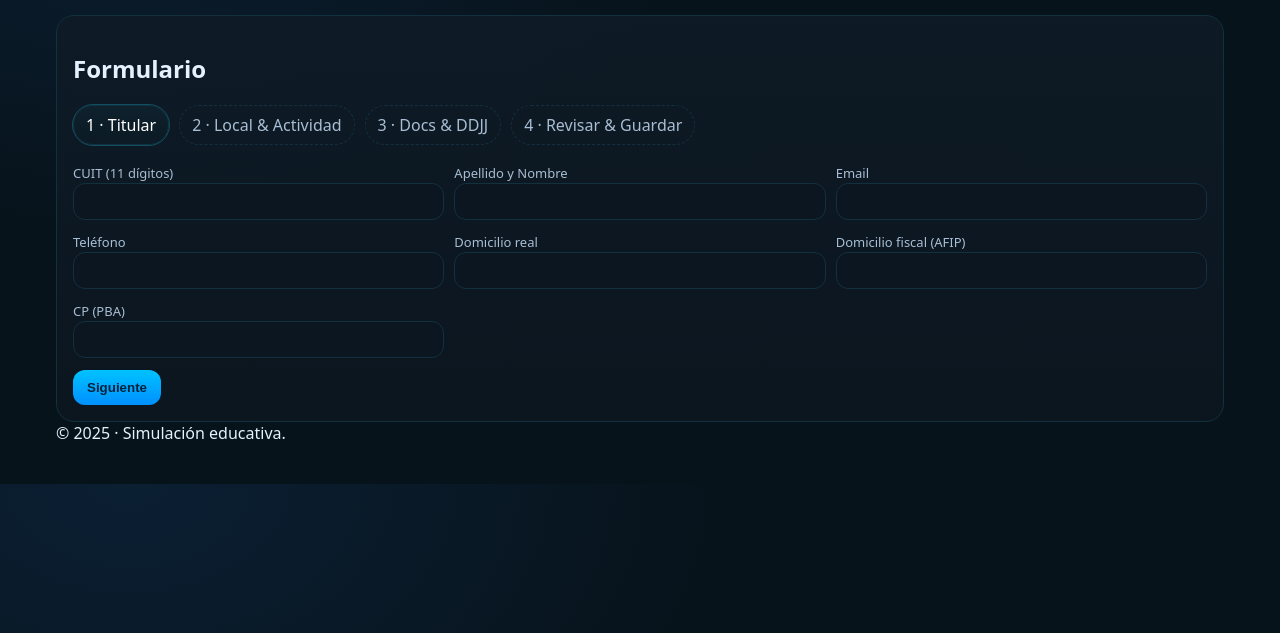
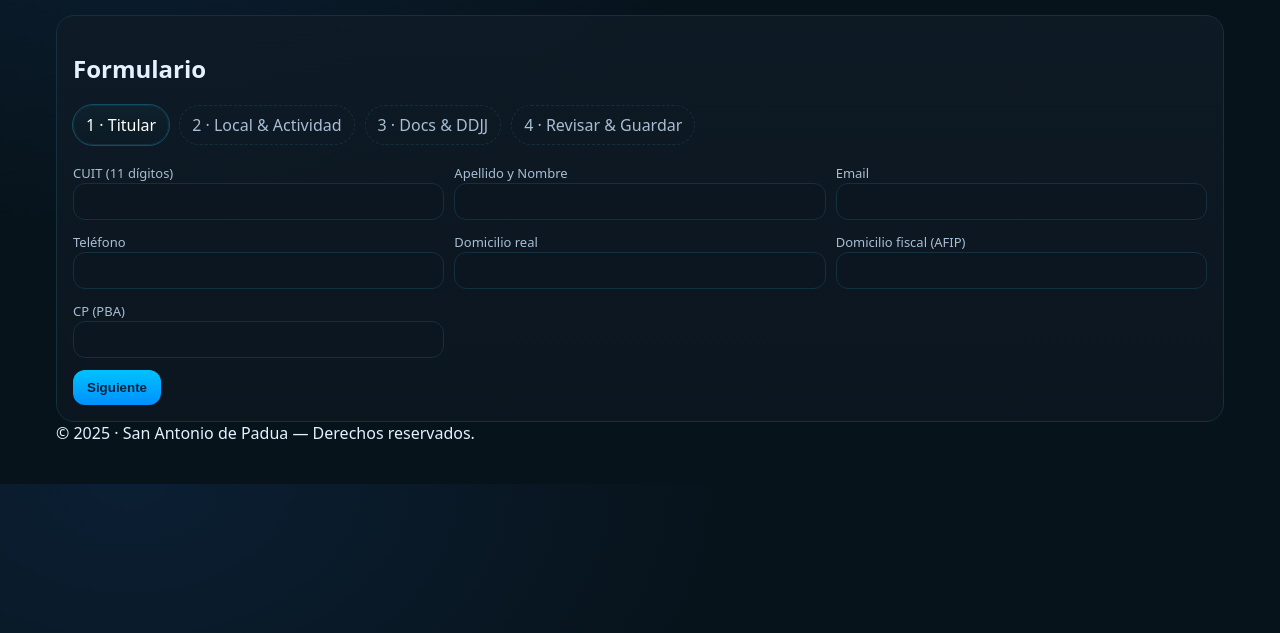
Before and after one commit to coronelfacundon-sketch/MuniV2, a plain HTML site: page ri/index.html in a window 1280 px wide. Shown: the part 167-800 px from the top of the page. Drawn offline with Linux system fonts and the light colour scheme.

Commit message:
Update index.html

```diff
--- a/ri/index.html
+++ b/ri/index.html
@@ -32,7 +32,7 @@
 <div id="step-4" hidden><div id="review" class="helper"></div><div class="actions"><button type="button" class="btn" onclick="goPrev(4)">Volver</button><button type="submit" class="btn primary">Guardar y emitir constancia</button></div></div>
 </form>
 </div></div></section>
-<footer>© 2025 · Simulación educativa.</footer></div>
+<footer>© 2025 · San Antonio de Padua — Derechos reservados.</footer>
 <dialog id="dlg"><div class="modal-head"><strong>Municipalidad de Escobar — Simulación</strong><button class="btn" onclick="document.getElementById('dlg').close()">Cerrar</button></div>
 <div class="modal-body"><div class="constancia" id="constancia"></div><div class="actions" style="justify-content:space-between"><span class="helper">Uso pedagógico</span><button class="btn" onclick="window.print()">Imprimir / PDF</button></div></div></dialog>
 <script type="module">
```
